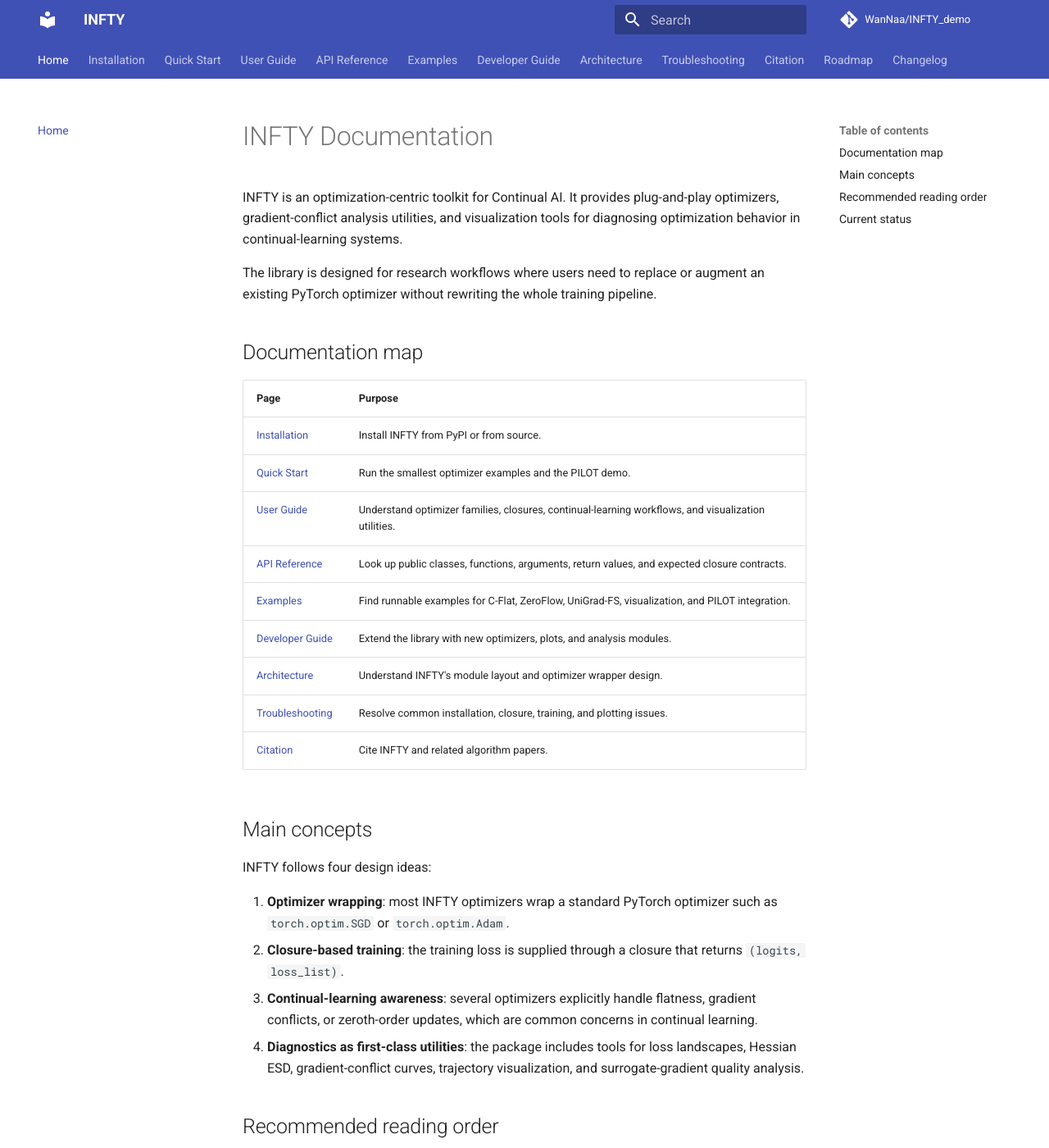
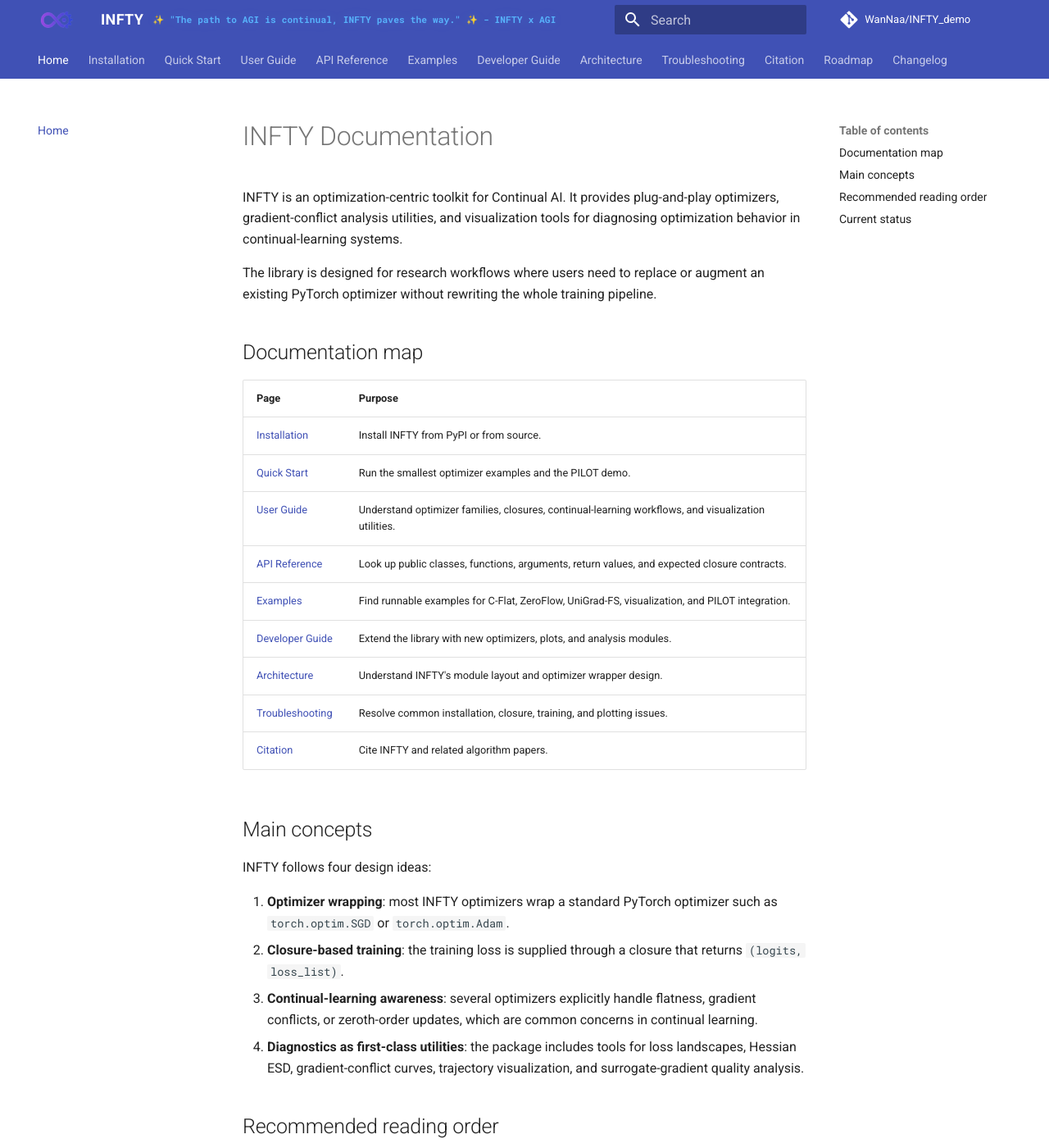
Before and after one commit to WanNaa/INFTY_demo, an MkDocs documentation site: the page built from docs/index.md, in a window 1280 px wide and 1400 px high. Shown: the whole window at 82% size. Built offline with MkDocs 1.6.1 and Material for MkDocs 9.7.7, drawn with Linux system fonts in a browser that asks for light colours; comment, search, counter and statistics services are not loaded.

Commit message:
docs: publish MkDocs site via GitHub Pages

```diff
--- /dev/null
+++ b/docs/assets/stylesheets/brand.css
@@ -0,0 +1,63 @@
+.md-header__title {
+  box-sizing: border-box;
+  min-width: 0;
+  padding-right: 1rem;
+}
+
+.infty-brand {
+  max-width: 100%;
+  width: 100%;
+}
+
+.infty-brand__lockup {
+  display: flex;
+  align-items: center;
+  gap: 0.55rem;
+  min-width: 0;
+  overflow: visible;
+  padding-right: 0.4rem;
+  white-space: nowrap;
+  width: 100%;
+}
+
+.infty-brand__name {
+  flex: 0 0 auto;
+  letter-spacing: 0.02em;
+}
+
+.infty-brand__tagline {
+  display: flex;
+  align-items: center;
+  flex: 1 1 auto;
+  max-width: calc(100% - 4.8rem);
+  min-width: 0;
+  color: #59b8ff;
+  font-family: var(--md-code-font-family);
+  font-size: 0.56rem;
+  letter-spacing: 0.01em;
+  line-height: 1.1;
+  opacity: 0.95;
+  overflow: visible;
+  white-space: nowrap;
+  filter: drop-shadow(0 0 0.35rem rgba(89, 184, 255, 0.22));
+}
+
+@media screen and (max-width: 76.234375em) {
+  .md-header__title {
+    padding-right: 1.25rem;
+  }
+
+  .infty-brand__tagline {
+    font-size: 0.5rem;
+  }
+}
+
+@media screen and (max-width: 59.984375em) {
+  .infty-brand__lockup {
+    gap: 0.3rem;
+  }
+
+  .infty-brand__tagline {
+    display: none;
+  }
+}
--- /dev/null
+++ b/docs/overrides/partials/header.html
@@ -0,0 +1,73 @@
+{#-
+  Based on the Material for MkDocs header partial with a custom animated
+  brand treatment for the site name.
+-#}
+{% set class = "md-header" %}
+{% if "navigation.tabs.sticky" in features %}
+  {% set class = class ~ " md-header--shadow md-header--lifted" %}
+{% elif "navigation.tabs" not in features %}
+  {% set class = class ~ " md-header--shadow" %}
+{% endif %}
+<header class="{{ class }}" data-md-component="header">
+  <nav class="md-header__inner md-grid" aria-label="{{ lang.t('header') }}">
+    <a href="{{ config.extra.homepage | d(nav.homepage.url, true) | url }}" title="{{ config.site_name | e }}" class="md-header__button md-logo" aria-label="{{ config.site_name }}" data-md-component="logo">
+      {% include "partials/logo.html" %}
+    </a>
+    <label class="md-header__button md-icon" for="__drawer">
+      {% set icon = config.theme.icon.menu or "material/menu" %}
+      {% include ".icons/" ~ icon ~ ".svg" %}
+    </label>
+    <div class="md-header__title" data-md-component="header-title">
+      <div class="md-header__ellipsis">
+        <div class="md-header__topic infty-brand">
+          <span class="infty-brand__lockup">
+            <span class="infty-brand__name">{{ config.site_name }}</span>
+            <span class="infty-brand__tagline">
+              ✨ "The path to AGI is continual, INFTY paves the way." ✨ - INFTY x AGI
+            </span>
+          </span>
+        </div>
+        <div class="md-header__topic" data-md-component="header-topic">
+          <span class="md-ellipsis">
+            {% if page.meta and page.meta.title %}
+              {{ page.meta.title }}
+            {% else %}
+              {{ page.title }}
+            {% endif %}
+          </span>
+        </div>
+      </div>
+    </div>
+    {% if config.theme.palette %}
+      {% if not config.theme.palette is mapping %}
+        {% include "partials/palette.html" %}
+      {% endif %}
+    {% endif %}
+    {% if not config.theme.palette is mapping %}
+      {% include "partials/javascripts/palette.html" %}
+    {% endif %}
+    {% if config.extra.alternate %}
+      {% include "partials/alternate.html" %}
+    {% endif %}
+    {% if "material/search" in config.plugins %}
+      {% set search = config.plugins["material/search"] | attr("config") %}
+      {% if search.enabled %}
+        <label class="md-header__button md-icon" for="__search">
+          {% set icon = config.theme.icon.search or "material/magnify" %}
+          {% include ".icons/" ~ icon ~ ".svg" %}
+        </label>
+        {% include "partials/search.html" %}
+      {% endif %}
+    {% endif %}
+    {% if config.repo_url %}
+      <div class="md-header__source">
+        {% include "partials/source.html" %}
+      </div>
+    {% endif %}
+  </nav>
+  {% if "navigation.tabs.sticky" in features %}
+    {% if "navigation.tabs" in features %}
+      {% include "partials/tabs.html" %}
+    {% endif %}
+  {% endif %}
+</header>
--- a/docs/sphinx/api/analysis.rst
+++ b/docs/sphinx/api/analysis.rst
@@ -2,8 +2,6 @@
 ==============
 
 .. automodule:: infty.analysis
-   :members:
-   :undoc-members:
 
 Functions
 ---------
--- a/docs/sphinx/api/optim.rst
+++ b/docs/sphinx/api/optim.rst
@@ -2,8 +2,6 @@
 ===========
 
 .. automodule:: infty.optim
-   :members:
-   :undoc-members:
    :show-inheritance:
 
 Public Classes
--- a/docs/sphinx/api/plot.rst
+++ b/docs/sphinx/api/plot.rst
@@ -2,8 +2,6 @@
 ==========
 
 .. automodule:: infty.plot
-   :members:
-   :undoc-members:
 
 Functions
 ---------
--- a/mkdocs.yml
+++ b/mkdocs.yml
@@ -7,6 +7,8 @@
 
 theme:
   name: material
+  logo: assets/images/logo_mark.svg
+  custom_dir: docs/overrides
   features:
     - navigation.tabs
     - navigation.sections
@@ -19,6 +21,9 @@
     - scheme: default
       primary: indigo
       accent: indigo
+
+extra_css:
+  - assets/stylesheets/brand.css
 
 markdown_extensions:
   - admonition
```
Also changed, not shown: PROJECT_TREE.txt (deleted, +0 -50 lines), README_DOCS_SNIPPET.md (deleted, +0 -19 lines), README_FOR_MAINTAINERS.md (deleted, +0 -43 lines), docs/assets/images/logo_mark.svg (added), 2 other files.
